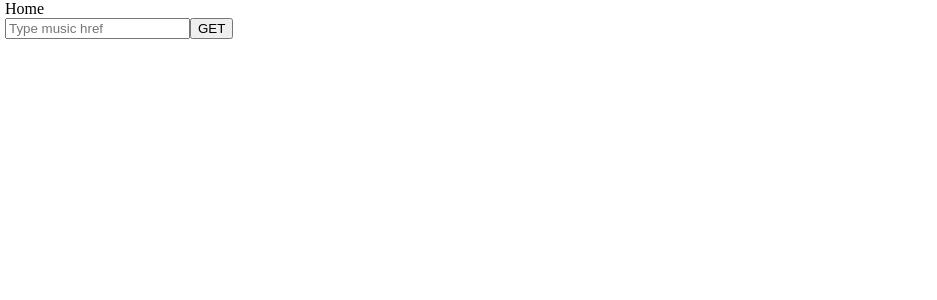
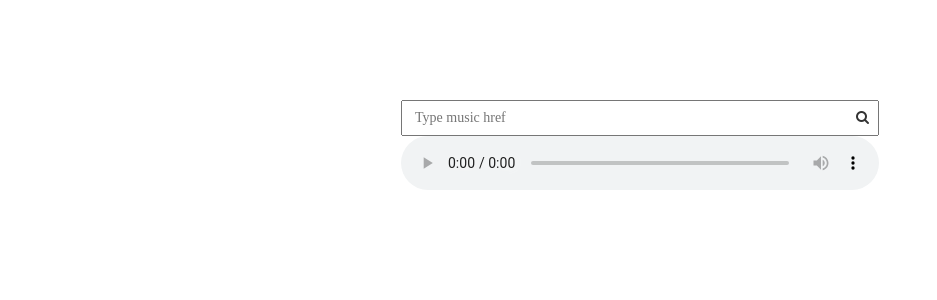
Before and after one commit to systemis/band-gateway, a React (Create React App) app: page / in a window 1280 px wide. Shown: the top 300 px of the page, without its empty margins (0-937 px from the left). Built offline with nearby package versions, Linux system fonts and the light colour scheme.

Commit message:
add play tkd group :hammer:

```diff
--- a/public/index.html
+++ b/public/index.html
@@ -8,6 +8,11 @@
       manifest.json provides metadata used when your web app is added to the
       homescreen on Android. See https://developers.google.com/web/fundamentals/engage-and-retain/web-app-manifest/
     -->
+    <meta name="viewport" content="width=device-width, initial-scale=1">
+    <script src="https://ajax.googleapis.com/ajax/libs/jquery/3.1.1/jquery.min.js"></script>
+    <link rel="stylesheet" href="https://maxcdn.bootstrapcdn.com/bootstrap/3.3.7/css/bootstrap.min.css">
+    <script src="https://maxcdn.bootstrapcdn.com/bootstrap/3.3.7/js/bootstrap.min.js"></script>
+    <link rel="stylesheet" href="https://cdnjs.cloudflare.com/ajax/libs/font-awesome/4.7.0/css/font-awesome.min.css">
     <link rel="manifest" href="%PUBLIC_URL%/manifest.json">
     <link rel="shortcut icon" href="%PUBLIC_URL%/favicon.ico">
     <!--
--- a/src/page/home/home.js
+++ b/src/page/home/home.js
@@ -1,8 +1,21 @@
 import React, { Component } from 'react';
-import $ from 'jquery';
-import songMG from '../../js/song.js';
+import $                    from 'jquery';
+import songMG               from '../../js/song.js';
+import './style/home-page-style.css';
 
 class HomePage extends Component {
+    changeMGValue(src){
+        const media     = document.getElementById('show-result-mg');
+        const source    = document.getElementById('play-song');
+        const playAgain = () => {
+            media.load();
+            media.play();
+        }
+
+        source.setAttribute('src', src);
+        setTimeout(playAgain(), 1000);
+    }
+
     onGetMusicLink(){
         $("#form-input-url-get-song-link").submit(e => {
             e.preventDefault();
@@ -12,11 +25,7 @@ class HomePage extends Component {
             new songMG(url).getMusicLink((err, result) => {
                 if(err) return document.getElementById('show-result').innerText = 'Error'
 
-                console.log(err)
-                console.log(result);
-
-                document.getElementById('show-result').innerText = 'Link here'
-                document.getElementById('show-result').setAttribute('href', result);
+                this.changeMGValue(result);
             });
         })
     }
@@ -24,19 +33,32 @@ class HomePage extends Component {
     render() {
         return (
             <div className="home-page">
-                Home
+                <div className="handler-group">
                     <form
-                    id="form-input-url-get-song-link">
+                        id="form-input-url-get-song-link"
+                        className="container">
                         <input
                             type="text"
                             id="input-url"
                             name="input-url"
-                        placeholder="Type music href" />
-                    <input
+                            placeholder="Type music href"/>
+                        <span
                             type="submit"
-                        value="GET"/>
+                            className="fa fa-search" />
                     </form>
+                    <div id="show-results-search"
+                        className="container">
                         <a id="show-result"></a>
+                        <audio
+                            id="show-result-mg"
+                            controls>
+                            <source
+                                id="play-song"
+                                nptype="audio/mpeg" />
+                            Your browser does not support the audio element.
+                        </audio>
+                    </div>
+                </div>
             </div>
         );
     }
--- a/src/page/home/style/home-page-style.css
+++ b/src/page/home/style/home-page-style.css
@@ -1,3 +1,33 @@
+.home-page .handler-group {
+  margin-top: 100px; }
+.home-page #form-input-url-get-song-link {
+  width: 40%;
+  position: relative; }
+  @media screen and (max-width: 991px) {
+    .home-page #form-input-url-get-song-link {
+      width: 50%; } }
+  @media screen and (max-width: 991px) and (max-width: 991px) {
+    .home-page #form-input-url-get-song-link {
+      width: 80%; } }
 
+  .home-page #form-input-url-get-song-link #input-url {
+    width: 100%;
+    padding: 6px 29px 6px 12px;
+    position: relative; }
+  .home-page #form-input-url-get-song-link .fa.fa-search {
+    position: absolute;
+    right: 25px;
+    line-height: 2.5; }
+.home-page #show-results-search {
+  width: 40%; }
+  @media screen and (max-width: 991px) {
+    .home-page #show-results-search {
+      width: 50%; } }
+  @media screen and (max-width: 991px) and (max-width: 991px) {
+    .home-page #show-results-search {
+      width: 80%; } }
+
+  .home-page #show-results-search #show-result-mg {
+    width: 100%; }
 
 /*# sourceMappingURL=home-page-style.css.map */
--- a/src/page/home/style/home-page-style.scss
+++ b/src/page/home/style/home-page-style.scss
@@ -1,3 +1,43 @@
 .home-page{
+    @mixin character-group{
+        width: 40%;
+        @media screen and (max-width: 991px){
+            width: 50%;
+            @media screen and (max-width: 991px){
+                width: 80%;
+            }
+        }
+    }
 
+    @mixin flex(){
+        margin: 0;
+        padding: 0;
+    }
+
+    & .handler-group{
+        margin-top: 100px;
+    }
+
+    #form-input-url-get-song-link{
+        @include character-group();
+        position: relative;
+        & #input-url{
+            width: 100%;
+            padding: 6px 29px 6px 12px;
+            position: relative;
+        }
+
+        & .fa.fa-search{
+            position: absolute;
+            right: 25px;
+            line-height: 2.5;
+        }
+    }
+
+    #show-results-search{
+        @include character-group();
+        & #show-result-mg{
+            width: 100%;
+        }
+    }
 }
```
Also changed, not shown: src/page/home/song-item.js (added, +13 -0 lines), 4 other files (tests, documents, lock files or other folders). Lines whose indentation alone changed are shown as unchanged.
